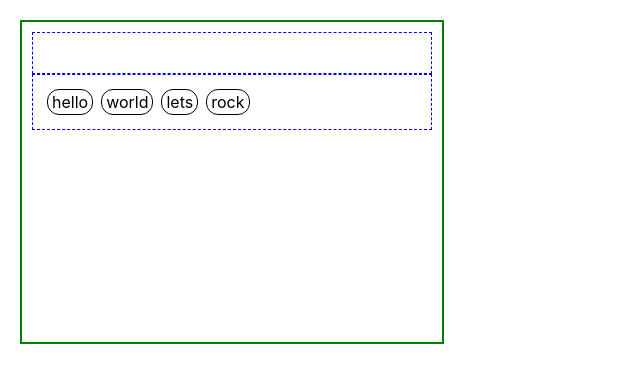
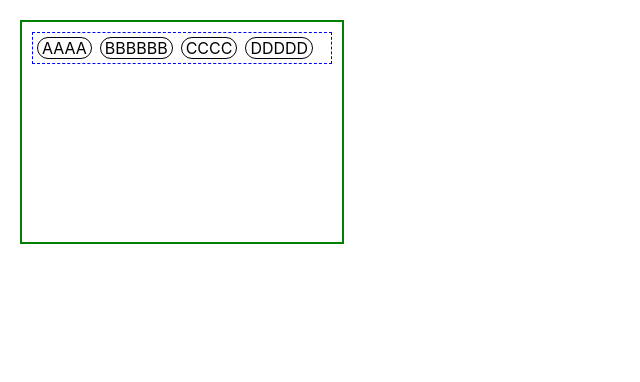
Before and after one commit to lava-hammer/portal, a React (Vite) app: page / in a window 1280 px wide. Shown: the top 382 px of the page, without its empty margins (0-640 px from the left). Built offline with nearby package versions, Linux system fonts and the light colour scheme.

Commit message:
More
Change-Id: I92a63e8089e581633879dcd9445017e320d85778

```diff
--- a/src/app/home/Home.tsx
+++ b/src/app/home/Home.tsx
@@ -1,5 +1,6 @@
 import React from 'react'
 import { TestChipField } from '../../modules/chips/Chip'
+import { More } from '../../modules/more/More'
 import homeStyle from './Home.module.less'
 
 export default function Home() {
@@ -7,15 +8,16 @@ export default function Home() {
     <div
       className={homeStyle.playground}
       style={{
-        width: '400px',
-        height: '300px',
+        width: '300px',
+        height: '200px',
       }}
     >
-      <TestChipField />
+      {/* <TestChipField />
       <TestChipField
         items={['hello', 'world', 'lets', 'rock']}
         readonly={true}
-      />
+      /> */}
+      <More items={['AAAA', 'BBBBBB', 'CCCC', 'DDDDD', 'EEEEE']} />
     </div>
   )
 }
--- /dev/null
+++ b/src/modules/more/More.module.less
@@ -0,0 +1,6 @@
+
+.container {
+  height: 30px;
+  overflow: hidden;
+  border: 1px dashed blue;
+}
--- /dev/null
+++ b/src/modules/more/More.tsx
@@ -0,0 +1,31 @@
+import React, { Component, Ref } from 'react'
+import { Chip } from '../chips/Chip'
+import styleMore from './More.module.less'
+
+export class More extends Component<{items: string[]}> {
+
+  ref: Ref<HTMLDivElement> = null;
+
+  render() {
+    return (
+      <div
+        className={styleMore.container}
+        ref={this.ref}
+      >
+        {
+          this.props.items.map( (e, i) => (
+            <Chip
+              key={i}
+              name={e}
+              readonly={true}
+            />
+          ))
+        }
+      </div>
+    )
+  }
+
+  componentDidUpdate() {
+    // todo:
+  }
+}
```
